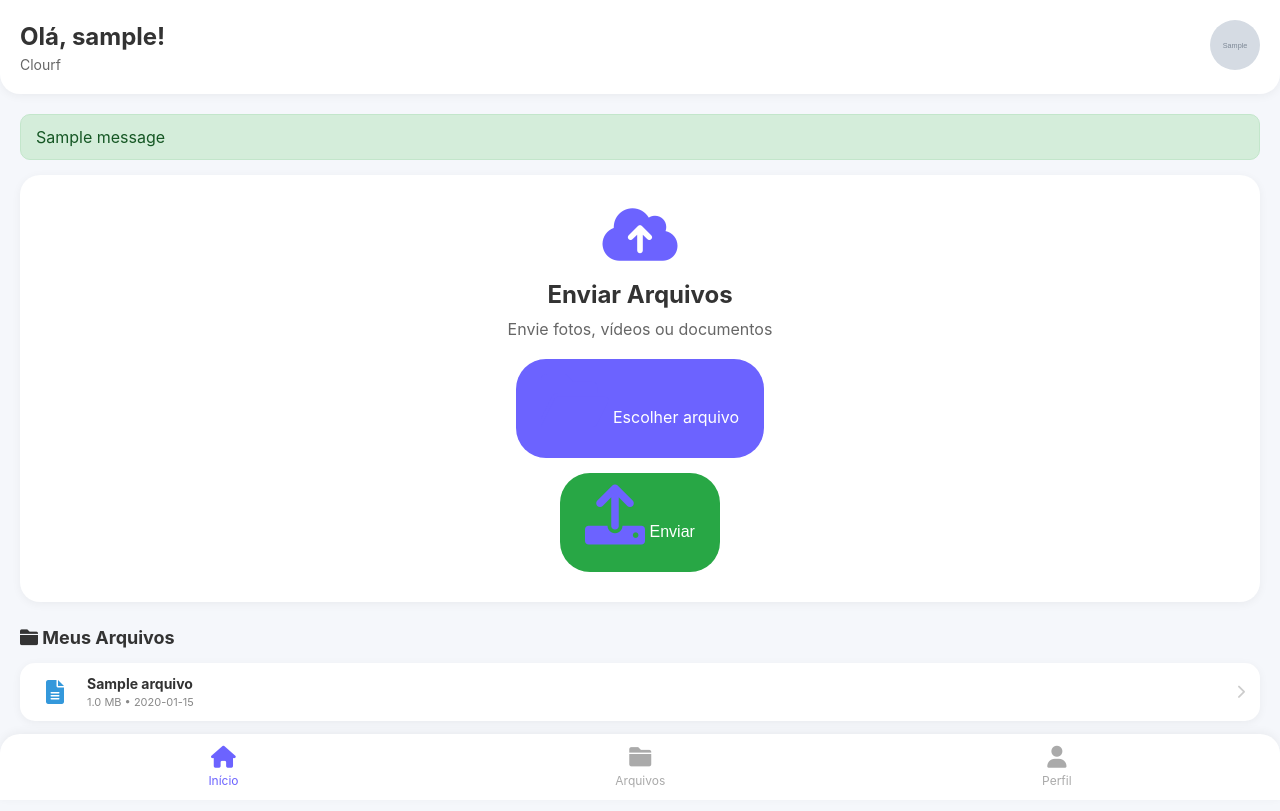
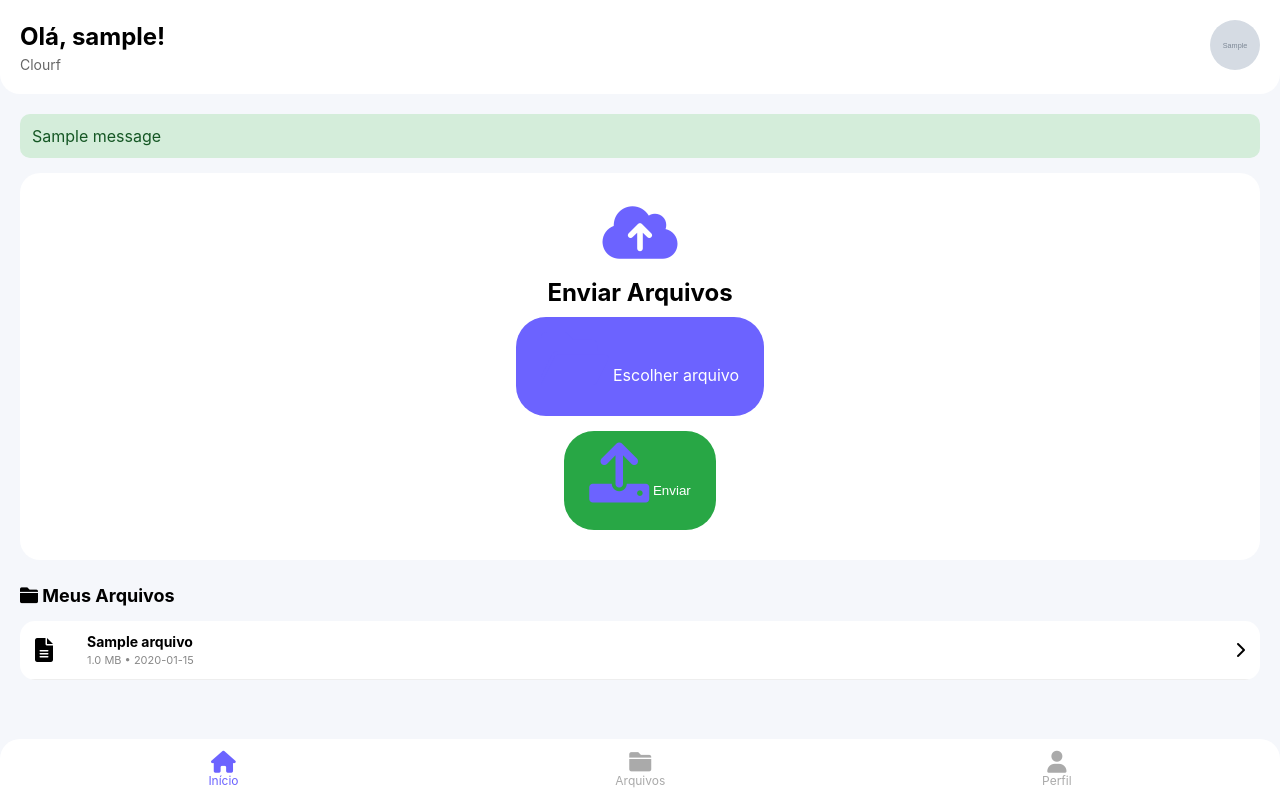
Before and after one commit to Desquek/Clourf-, a Flask app: page /dashboard in a window 1280 px wide. After the commit the page ends 788 px from the top, so only its background shows below. Run offline with Flask 3, Linux system fonts and the light colour scheme; the visitor is signed in with stand-in values (Sample User, id 1); tables that the repository leaves empty hold one stand-in row (values such as "Sample post"); grey boxes marked "Sample" are stand-in pictures; one stand-in notice (Sample message) is shown.

Commit message:
Atualizar o dashboard.html

```diff
--- a/templates/dashboard.html
+++ b/templates/dashboard.html
@@ -9,73 +9,50 @@
         * { margin: 0; padding: 0; box-sizing: border-box; }
         body { font-family: -apple-system, BlinkMacSystemFont, 'Segoe UI', Roboto, sans-serif; background: #f5f7fb; padding-bottom: 70px; }
 
-        /* Header */
-        .header { background: white; padding: 20px; border-bottom-left-radius: 20px; border-bottom-right-radius: 20px; display: flex; justify-content: space-between; align-items: center; box-shadow: 0 2px 10px rgba(0,0,0,0.05); }
-        .header h1 { font-size: 24px; color: #333; }
+        .header { background: white; padding: 20px; border-bottom-left-radius: 20px; border-bottom-right-radius: 20px; display: flex; justify-content: space-between; align-items: center; }
+        .header h1 { font-size: 24px; }
         .header p { color: #666; font-size: 14px; margin-top: 5px; }
 
-        /* Avatar clicável */
         .user-avatar { width: 50px; height: 50px; border-radius: 25px; object-fit: cover; cursor: pointer; }
         .user-avatar-placeholder { width: 50px; height: 50px; border-radius: 25px; background: #6C63FF; display: flex; align-items: center; justify-content: center; cursor: pointer; }
-        .user-avatar-placeholder i { font-size: 28px; color: white; }
 
-        /* Dropdown menu (três pontinhos) */
         .avatar-container { position: relative; }
         .dropdown-menu { display: none; position: absolute; right: 0; top: 60px; background: white; border-radius: 12px; box-shadow: 0 4px 20px rgba(0,0,0,0.15); min-width: 160px; z-index: 100; overflow: hidden; }
-        .dropdown-menu a { display: block; padding: 12px 20px; text-decoration: none; color: #333; border-bottom: 1px solid #eee; transition: background 0.2s; }
+        .dropdown-menu a { display: block; padding: 12px 20px; text-decoration: none; color: #333; border-bottom: 1px solid #eee; }
         .dropdown-menu a:hover { background: #f5f5f5; }
-        .dropdown-menu a:last-child { border-bottom: none; }
         .dropdown-menu a i { width: 22px; margin-right: 10px; }
-        .dropdown-menu .logout { color: #e74c3c; }
 
         .container { padding: 20px; }
 
-        /* Card de Upload */
-        .upload-card { background: white; border-radius: 20px; padding: 30px; text-align: center; box-shadow: 0 2px 10px rgba(0,0,0,0.05); margin-bottom: 25px; }
+        .upload-card { background: white; border-radius: 20px; padding: 30px; text-align: center; margin-bottom: 25px; }
         .upload-card i { font-size: 60px; color: #6C63FF; margin-bottom: 15px; }
-        .upload-card h2 { margin-bottom: 10px; color: #333; }
-        .upload-card p { color: #666; margin-bottom: 20px; }
+        .upload-card h2 { margin-bottom: 10px; }
         .file-input { display: none; }
-        .upload-label { background: #6C63FF; color: white; padding: 12px 25px; border-radius: 30px; cursor: pointer; display: inline-block; margin-bottom: 15px; font-size: 16px; transition: background 0.2s; }
-        .upload-label:hover { background: #5a52e0; }
-        .upload-btn { background: #28a745; color: white; border: none; padding: 12px 25px; border-radius: 30px; cursor: pointer; font-size: 16px; transition: background 0.2s; }
-        .upload-btn:hover { background: #218838; }
+        .upload-label { background: #6C63FF; color: white; padding: 12px 25px; border-radius: 30px; cursor: pointer; display: inline-block; margin-bottom: 15px; }
+        .upload-btn { background: #28a745; color: white; border: none; padding: 12px 25px; border-radius: 30px; cursor: pointer; }
 
-        /* Lista de arquivos */
         .section-title { margin: 20px 0 15px; }
-        .section-title h3 { font-size: 18px; color: #333; }
+        .section-title h3 { font-size: 18px; }
 
-        .arquivos-list { background: white; border-radius: 15px; overflow: hidden; box-shadow: 0 2px 10px rgba(0,0,0,0.05); }
-        .arquivo-item { display: flex; align-items: center; gap: 12px; padding: 12px 15px; border-bottom: 1px solid #eee; text-decoration: none; transition: background 0.2s; }
-        .arquivo-item:last-child { border-bottom: none; }
+        .arquivos-list { background: white; border-radius: 15px; overflow: hidden; }
+        .arquivo-item { display: flex; align-items: center; gap: 12px; padding: 12px 15px; border-bottom: 1px solid #eee; text-decoration: none; color: inherit; }
         .arquivo-item:hover { background: #f9f9f9; }
-
-        .arquivo-icon { font-size: 24px; width: 40px; text-align: center; }
+        .arquivo-icon { font-size: 24px; width: 40px; }
         .fa-file-image { color: #2ecc71; }
         .fa-file-video { color: #e67e22; }
-        .fa-file-pdf { color: #e74c3c; }
-        .fa-file-alt { color: #3498db; }
-
         .arquivo-info { flex: 1; }
-        .arquivo-info h4 { font-size: 14px; margin-bottom: 3px; color: #333; }
+        .arquivo-info h4 { font-size: 14px; margin-bottom: 3px; }
         .arquivo-info p { font-size: 11px; color: #888; }
 
-        .fa-chevron-right { color: #ccc; font-size: 14px; }
+        .empty-state { text-align: center; padding: 40px; color: #888; }
+        .empty-state i { font-size: 48px; margin-bottom: 10px; }
 
-        /* Estado vazio */
-        .empty-state { text-align: center; padding: 40px; color: #888; }
-        .empty-state i { font-size: 48px; margin-bottom: 10px; color: #ccc; }
-
-        /* Menu inferior */
-        .bottom-menu { position: fixed; bottom: 0; left: 0; right: 0; background: white; display: flex; justify-content: space-around; padding: 12px 20px; border-top-left-radius: 20px; border-top-right-radius: 20px; box-shadow: 0 -2px 10px rgba(0,0,0,0.05); }
-        .menu-item { display: flex; flex-direction: column; align-items: center; gap: 5px; text-decoration: none; color: #aaa; font-size: 12px; transition: color 0.2s; }
+        .bottom-menu { position: fixed; bottom: 0; left: 0; right: 0; background: white; display: flex; justify-content: space-around; padding: 12px 20px; border-top-left-radius: 20px; border-top-right-radius: 20px; }
+        .menu-item { display: flex; flex-direction: column; align-items: center; text-decoration: none; color: #aaa; font-size: 12px; }
         .menu-item i { font-size: 22px; }
         .menu-item.active { color: #6C63FF; }
-        .menu-item:hover { color: #6C63FF; }
 
-        /* Alertas */
-        .alert { padding: 12px 15px; border-radius: 10px; margin-bottom: 15px; }
-        .alert-success { background: #d4edda; color: #155724; border: 1px solid #c3e6cb; }
+        .alert { padding: 12px; border-radius: 10px; margin-bottom: 15px; background: #d4edda; color: #155724; }
     </style>
 </head>
 <body>
@@ -88,126 +65,63 @@
             {% if user_foto %}
                 <img src="{{ user_foto }}" class="user-avatar" onclick="toggleMenu()">
             {% else %}
-                <div class="user-avatar-placeholder" onclick="toggleMenu()">
-                    <i class="fas fa-user"></i>
-                </div>
+                <div class="user-avatar-placeholder" onclick="toggleMenu()"><i class="fas fa-user"></i></div>
             {% endif %}
             <div id="dropdownMenu" class="dropdown-menu">
                 <a href="/perfil"><i class="fas fa-user"></i> Perfil</a>
-                <a href="#" onclick="logout()"><i class="fas fa-sign-out-alt"></i> Sair</a>
+                <a href="/logout"><i class="fas fa-sign-out-alt"></i> Sair</a>
             </div>
         </div>
     </div>
 
     <div class="container">
-        <!-- Mensagens flash -->
         {% with messages = get_flashed_messages() %}
-            {% if messages %}
-                {% for message in messages %}
-                    <div class="alert alert-success">{{ message }}</div>
-                {% endfor %}
-            {% endif %}
+            {% for message in messages %}
+                <div class="alert">{{ message }}</div>
+            {% endfor %}
         {% endwith %}
 
-        <!-- Card de Upload -->
         <div class="upload-card">
             <i class="fas fa-cloud-upload-alt"></i>
             <h2>Enviar Arquivos</h2>
-            <p>Envie fotos, vídeos ou documentos</p>
             <form method="POST" action="/upload" enctype="multipart/form-data">
                 <input type="file" name="file" id="file" class="file-input" required>
-                <label for="file" class="upload-label">
-                    <i class="fas fa-folder-open"></i> Escolher arquivo
-                </label>
+                <label for="file" class="upload-label"><i class="fas fa-folder-open"></i> Escolher arquivo</label>
                 <br>
-                <button type="submit" class="upload-btn">
-                    <i class="fas fa-upload"></i> Enviar
-                </button>
+                <button type="submit" class="upload-btn"><i class="fas fa-upload"></i> Enviar</button>
             </form>
         </div>
 
-        <!-- Meus Arquivos -->
-        <div class="section-title">
-            <h3><i class="fas fa-folder"></i> Meus Arquivos</h3>
-        </div>
-
-        <div class="arquivos-list" id="arquivosList">
+        <div class="section-title"><h3><i class="fas fa-folder"></i> Meus Arquivos</h3></div>
+        <div class="arquivos-list">
             {% if arquivos and arquivos|length > 0 %}
                 {% for arquivo in arquivos[:10] %}
-                <a href="{{ url_for('visualizar', arquivo_id=arquivo[0]) }}" class="arquivo-item">
-                    <div class="arquivo-icon">
-                        {% if arquivo[2] == 'foto' %}
-                            <i class="fas fa-file-image"></i>
-                        {% elif arquivo[2] == 'video' %}
-                            <i class="fas fa-file-video"></i>
-                        {% elif 'pdf' in arquivo[1].lower() %}
-                            <i class="fas fa-file-pdf"></i>
-                        {% else %}
-                            <i class="fas fa-file-alt"></i>
-                        {% endif %}
-                    </div>
-                    <div class="arquivo-info">
-                        <h4>{{ arquivo[1] }}</h4>
-                        <p>{{ arquivo[3] }} MB • {{ arquivo[4][:10] if arquivo[4] else 'Data desconhecida' }}</p>
-                    </div>
+                <a href="/visualizar/{{ arquivo[0] }}" class="arquivo-item">
+                    <div class="arquivo-icon">{% if arquivo[2] == 'foto' %}<i class="fas fa-file-image"></i>{% elif arquivo[2] == 'video' %}<i class="fas fa-file-video"></i>{% else %}<i class="fas fa-file-alt"></i>{% endif %}</div>
+                    <div class="arquivo-info"><h4>{{ arquivo[1] }}</h4><p>{{ arquivo[3] }} MB • {{ arquivo[4][:10] }}</p></div>
                     <i class="fas fa-chevron-right"></i>
                 </a>
                 {% endfor %}
             {% else %}
-                <div class="empty-state">
-                    <i class="fas fa-cloud-upload-alt"></i>
-                    <p>Nenhum arquivo ainda</p>
-                    <p style="font-size: 12px; margin-top: 10px;">Use o formulário acima para enviar</p>
-                </div>
+                <div class="empty-state"><i class="fas fa-cloud-upload-alt"></i><p>Nenhum arquivo ainda</p></div>
             {% endif %}
         </div>
     </div>
 
     <div class="bottom-menu">
-        <a href="/dashboard" class="menu-item active">
-            <i class="fas fa-home"></i>
-            <span>Início</span>
-        </a>
-        <a href="/meus-arquivos" class="menu-item">
-            <i class="fas fa-folder"></i>
-            <span>Arquivos</span>
-        </a>
-        <a href="/perfil" class="menu-item">
-            <i class="fas fa-user"></i>
-            <span>Perfil</span>
-        </a>
+        <a href="/dashboard" class="menu-item active"><i class="fas fa-home"></i><span>Início</span></a>
+        <a href="/meus-arquivos" class="menu-item"><i class="fas fa-folder"></i><span>Arquivos</span></a>
+        <a href="/perfil" class="menu-item"><i class="fas fa-user"></i><span>Perfil</span></a>
     </div>
 
     <script>
         function toggleMenu() {
-            var menu = document.getElementById('dropdownMenu');
-            if (menu.style.display === 'none' || menu.style.display === '') {
-                menu.style.display = 'block';
-            } else {
-                menu.style.display = 'none';
-            }
+            var m = document.getElementById('dropdownMenu');
+            m.style.display = m.style.display === 'none' ? 'block' : 'none';
         }
-
-        function logout() {
-            window.location.href = '/logout';
-        }
-
-        // Fechar menu ao clicar fora
-        document.addEventListener('click', function(event) {
-            var menu = document.getElementById('dropdownMenu');
-            var avatar = document.querySelector('.avatar-container');
-            if (avatar && !avatar.contains(event.target) && menu) {
-                menu.style.display = 'none';
-            }
-        });
-
-        // Mostrar nome do arquivo selecionado
-        document.getElementById('file').addEventListener('change', function(e) {
-            if(e.target.files.length > 0) {
-                var nome = e.target.files[0].name;
-                alert('Arquivo selecionado: ' + nome);
-            }
-        });
+        document.getElementById('file').onchange = function(e) {
+            if(e.target.files.length) alert('Selecionado: '+e.target.files[0].name);
+        };
     </script>
 </body>
 </html>
```
